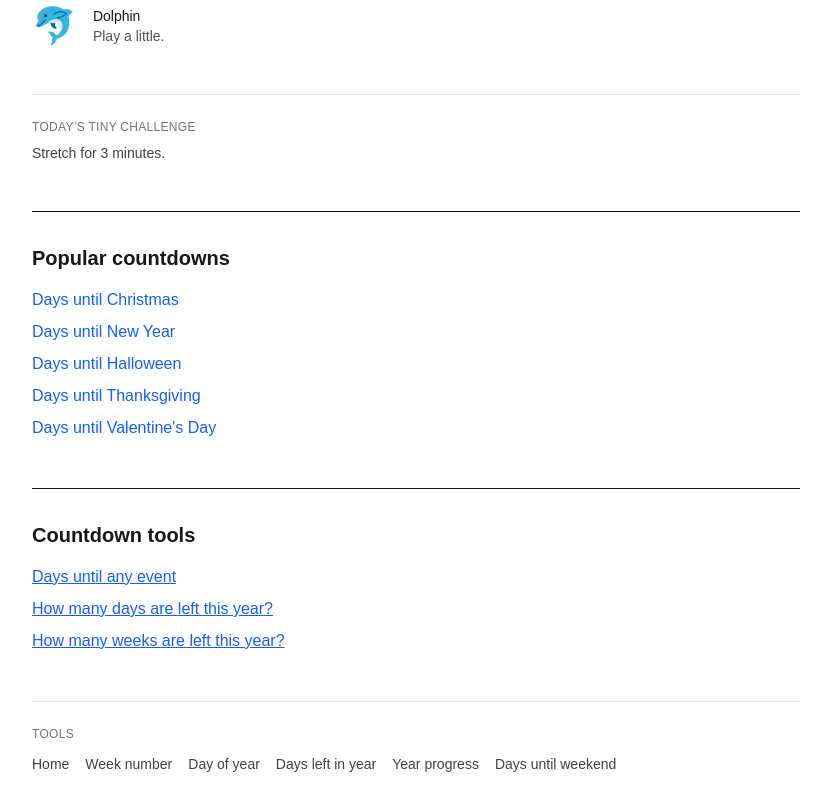
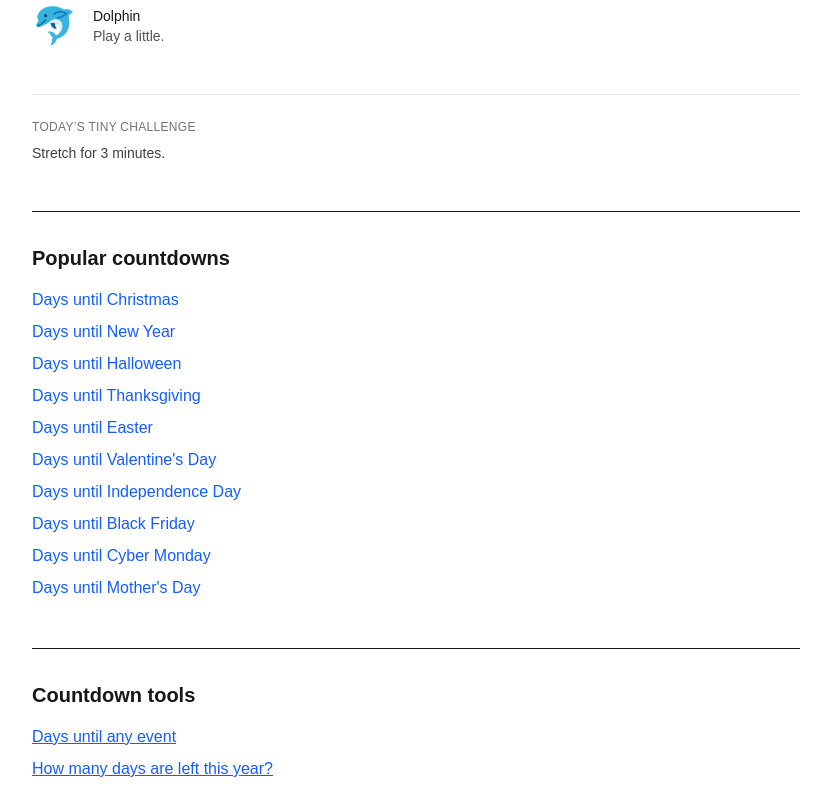
Before and after one commit to bosmeel/whatdayisit-now, a Next.js app: page / in a window 1280 px wide. Shown: the part 581-1373 px from the top of the page, without its empty margins (224-1055 px from the left). Built offline with nearby package versions, Linux system fonts and the light colour scheme.

Commit message:
Update days-until navigation and links

```diff
--- a/app/page.tsx
+++ b/app/page.tsx
@@ -123,12 +123,16 @@ export default function Home() {
           </h2>
 
           <ul className="space-y-2 text-blue-600">
-            <li><Link href="/days-until/christmas">Days until Christmas</Link></li>
-            <li><Link href="/days-until/new-year">Days until New Year</Link></li>
-            <li><Link href="/days-until/halloween">Days until Halloween</Link></li>
-            <li><Link href="/days-until/thanksgiving">Days until Thanksgiving</Link></li>
-            <li><Link href="/days-until/valentines-day">Days until Valentine's Day</Link></li>
-          </ul>
+  {Object.entries(require("@/lib/events").EVENTS)
+    .slice(0, 10)
+    .map(([slug, event]: any) => (
+      <li key={slug}>
+        <Link href={`/days-until/${slug}`}>
+          Days until {event.name}
+        </Link>
+      </li>
+    ))}
+</ul>
         </section>
 
         <section className="mt-12 border-t pt-8">
```
